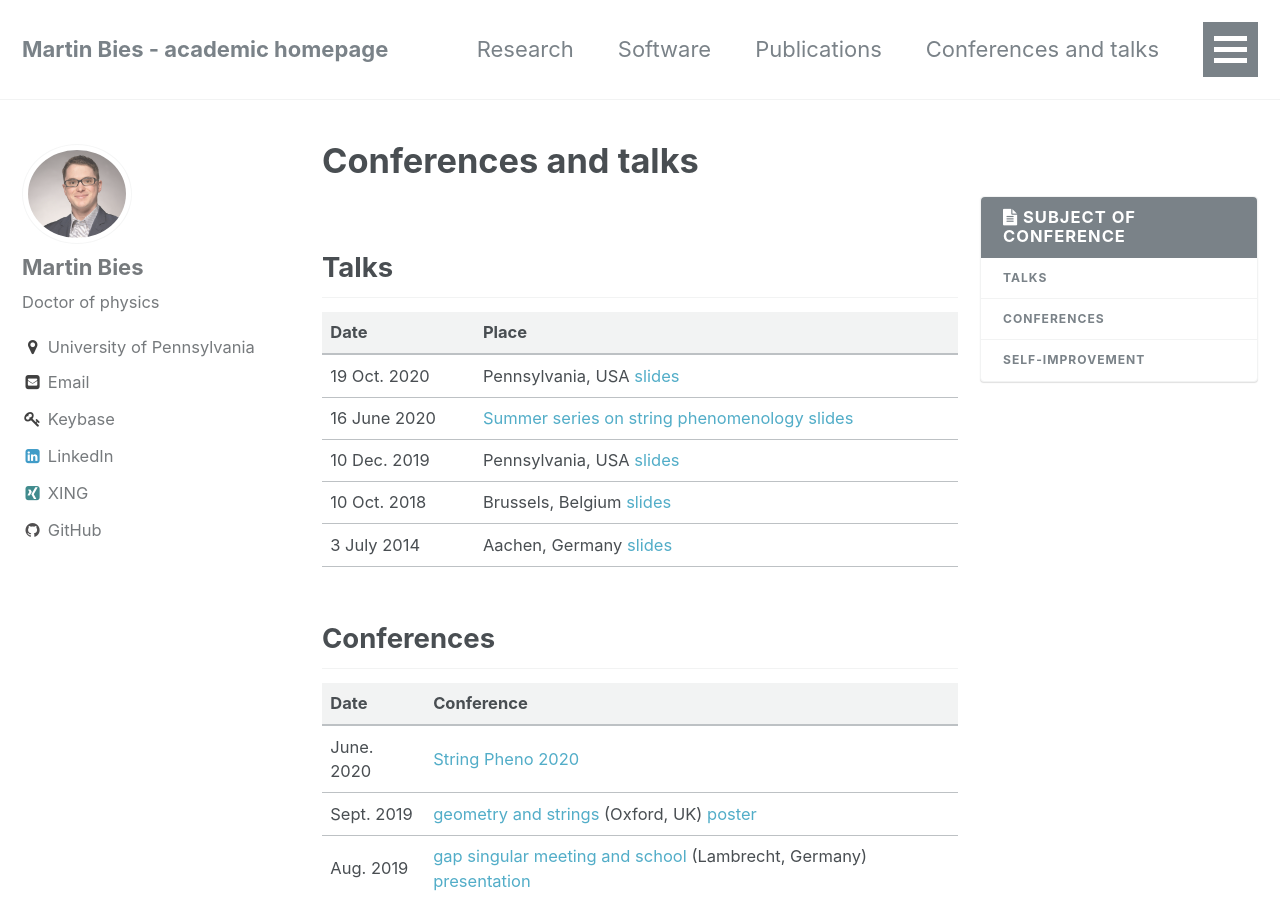
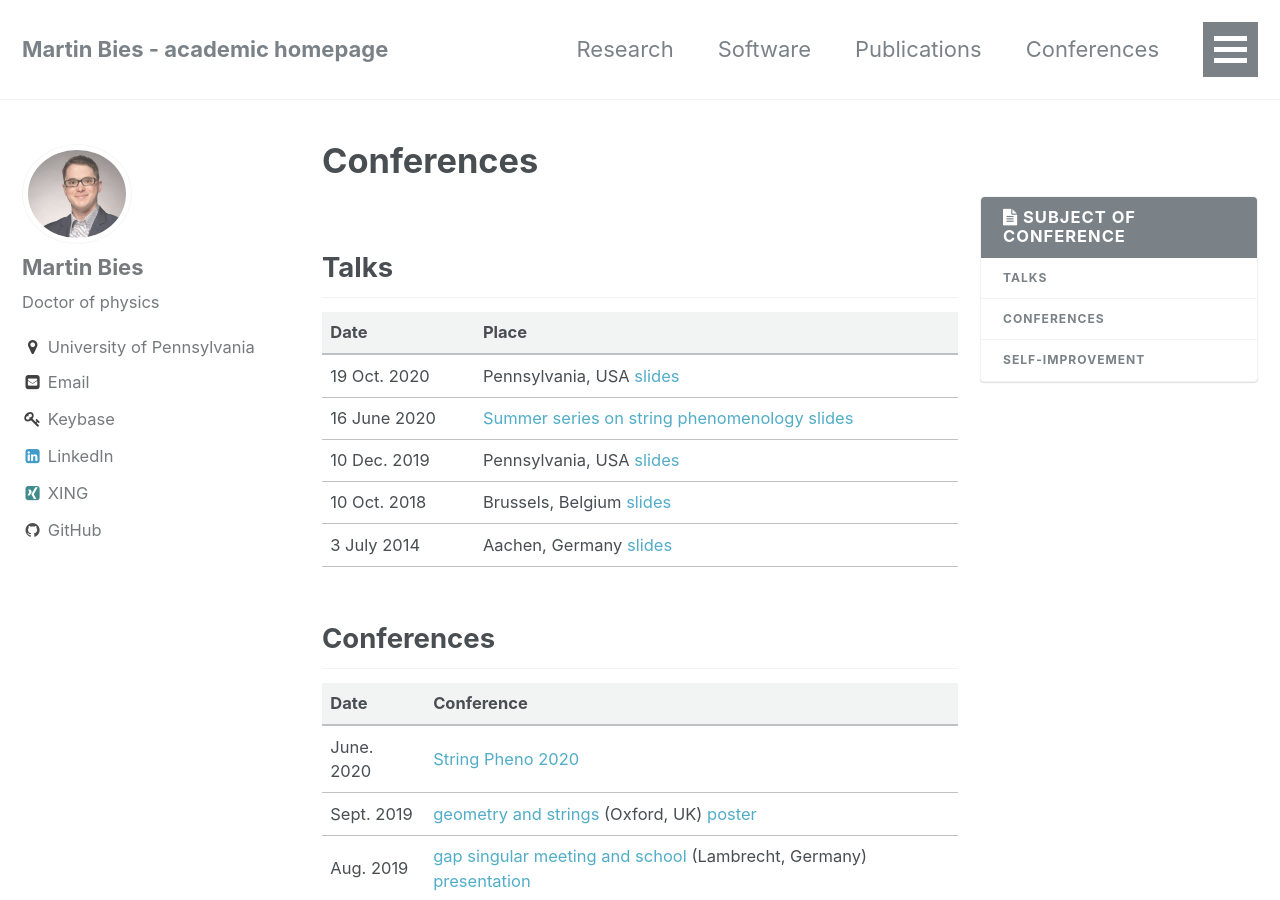
Before and after one commit to MartinBies/MartinBies.github.io, a Jekyll site: the page built from _pages/conferences.md, in a window 1280 px wide and 900 px high. Built offline with Jekyll 4.4.1, drawn with Linux system fonts in a browser that asks for light colours.

Commit message:
Revert to header 'conferences' to save space (teaching otherwise hidden)

```diff
--- a/_data/navigation.yml
+++ b/_data/navigation.yml
@@ -6,8 +6,8 @@ main:
     url: /software/
   - title: "Publications"
     url: /publications/
-  - title: "Conferences and talks"
-    url: /conferencesandtalks
+  - title: "Conferences"
+    url: /conferences
   - title: "Teaching"
     url: /teaching/
 #  - title: "Students"
--- a/_pages/conferences.md
+++ b/_pages/conferences.md
@@ -1,7 +1,7 @@
 ---
 layout: single
-title: "Conferences and talks"
-permalink: /conferencesandtalks/
+title: "Conferences"
+permalink: /conferences/
 ---
 
 ## Talks
```
